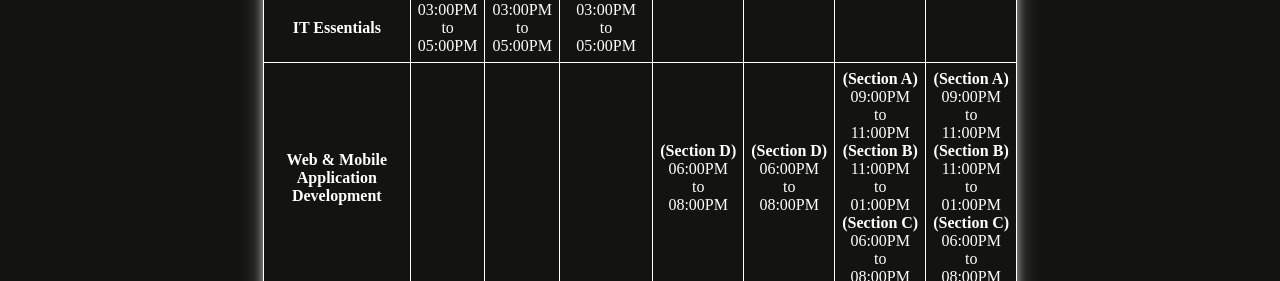
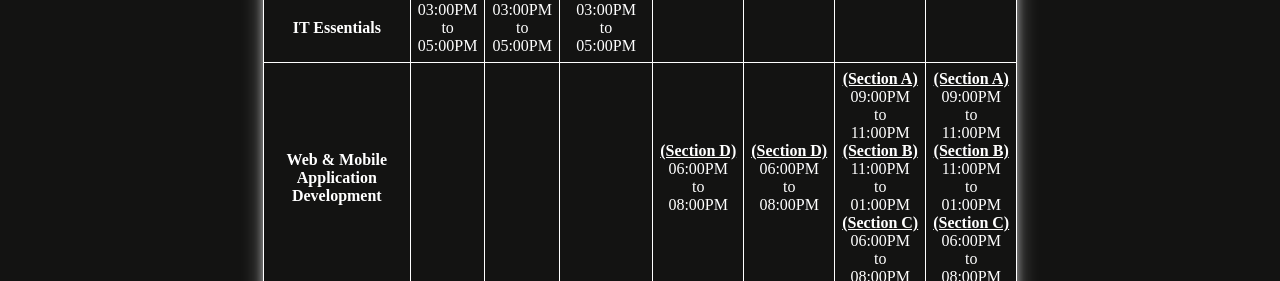
Before and after one commit to AbdulKhaliq918/timetable-project-by-mak, a plain HTML site: page dark.html in a window 1280 px wide. Shown: the part 349-630 px from the top of the page. Drawn offline with Linux system fonts and the light colour scheme.

Commit message:
give some decoration to section line

```diff
--- a/styles/dark.css
+++ b/styles/dark.css
@@ -62,6 +62,8 @@ footer div {
   padding: 10px;
   align-items: center;
   color: white;
+}.section{
+  text-decoration: underline;
 }
 
 @media only screen and (max-width: 600px) {
--- a/styles/style.css
+++ b/styles/style.css
@@ -54,7 +54,9 @@ td {
 table {
   margin-bottom: 10px;
 }
-
+.section{
+    text-decoration: underline;
+  }
 footer div {
   background: rgb(240, 229, 210);
   text-align: center;
```
